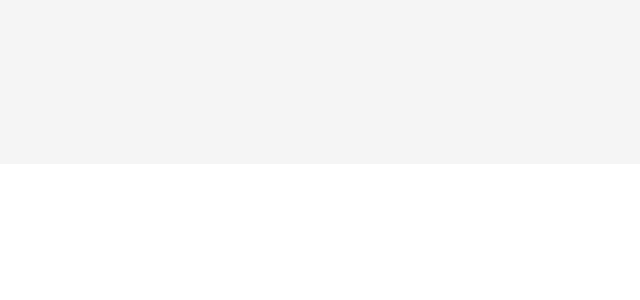
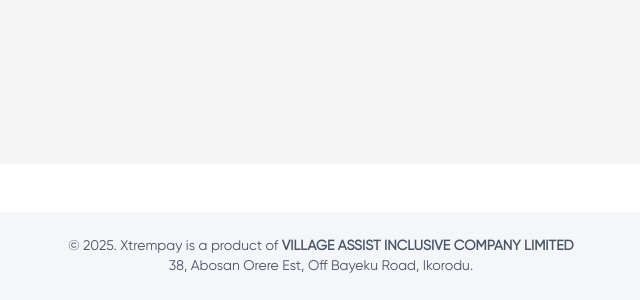
Before and after one commit to Captain-awesome619/animated-landing-page, a Next.js app: page / in a window 1280 px wide. Shown: the part 7011-7311 px from the top of the page, without its empty margins (319-959 px from the left). Before the commit the page ends 7175 px from the top, so only its background shows below. Built offline with nearby package versions, Linux system fonts and the light colour scheme.

Commit message:
added footer.

```diff
--- /dev/null
+++ b/src/app/components/footer.tsx
@@ -0,0 +1,9 @@
+const Footer = () => (
+  <footer className="w-full bg-[#f5f6fa] text-center py-6 mt-12 text-gray-600 text-sm">
+    &copy; 2025. Xtrempay is a product of <span className="font-semibold">VILLAGE ASSIST INCLUSIVE COMPANY LIMITED</span>
+    <br />
+    38, Abosan Orere Est, Off Bayeku Road, Ikorodu.
+  </footer>
+);
+
+export default Footer;
--- a/src/app/layout.tsx
+++ b/src/app/layout.tsx
@@ -4,6 +4,7 @@ import "./globals.css";
 import "../app/styles/main.scss";
 import Header from "./components/Header";
 import PageTransition from "./components/pageTransitioning";
+import Footer from "./components/footer";
 
 
 
@@ -36,6 +37,7 @@ export default function RootLayout({
 
         <Header />
         {children}
+        <Footer />
          </PageTransition>
       </body>
     </html>
```
